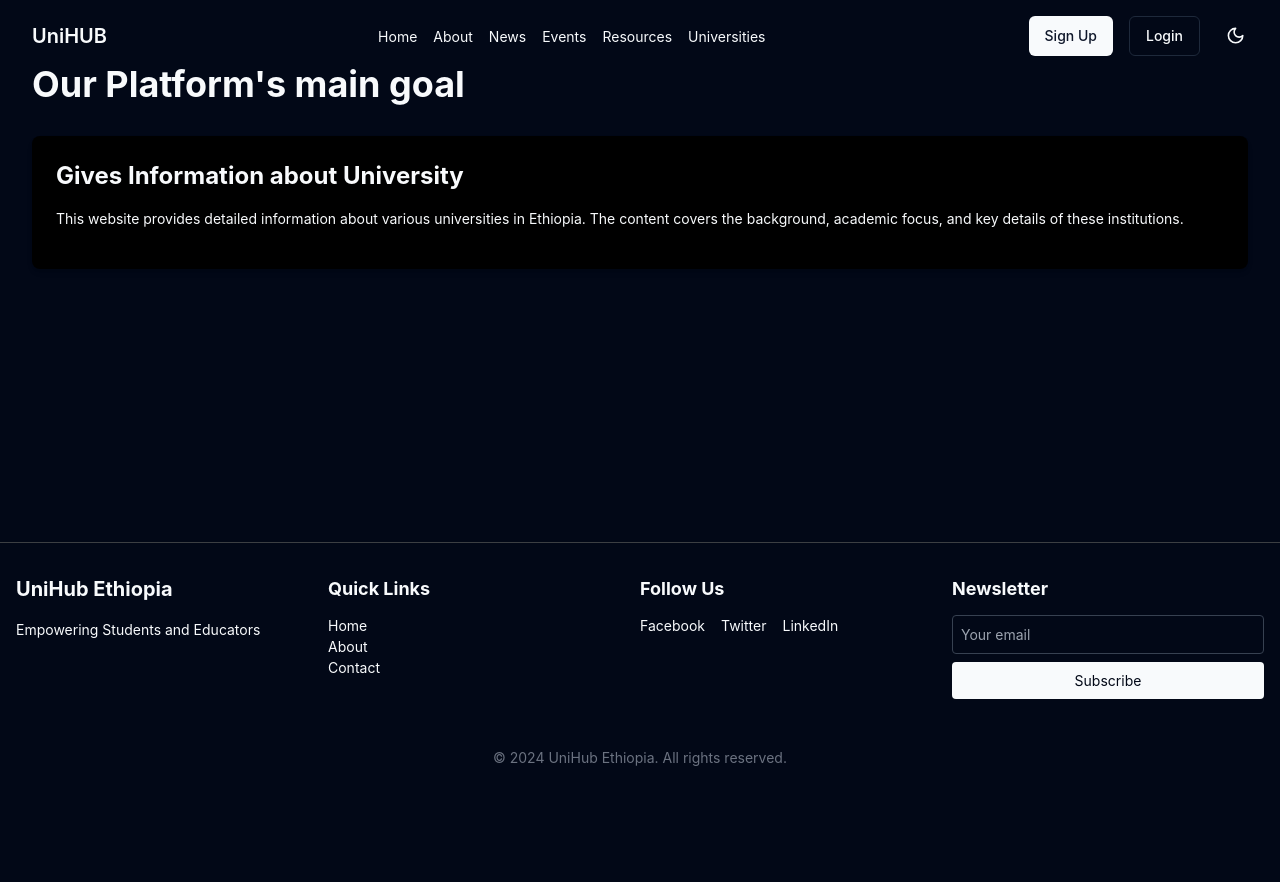
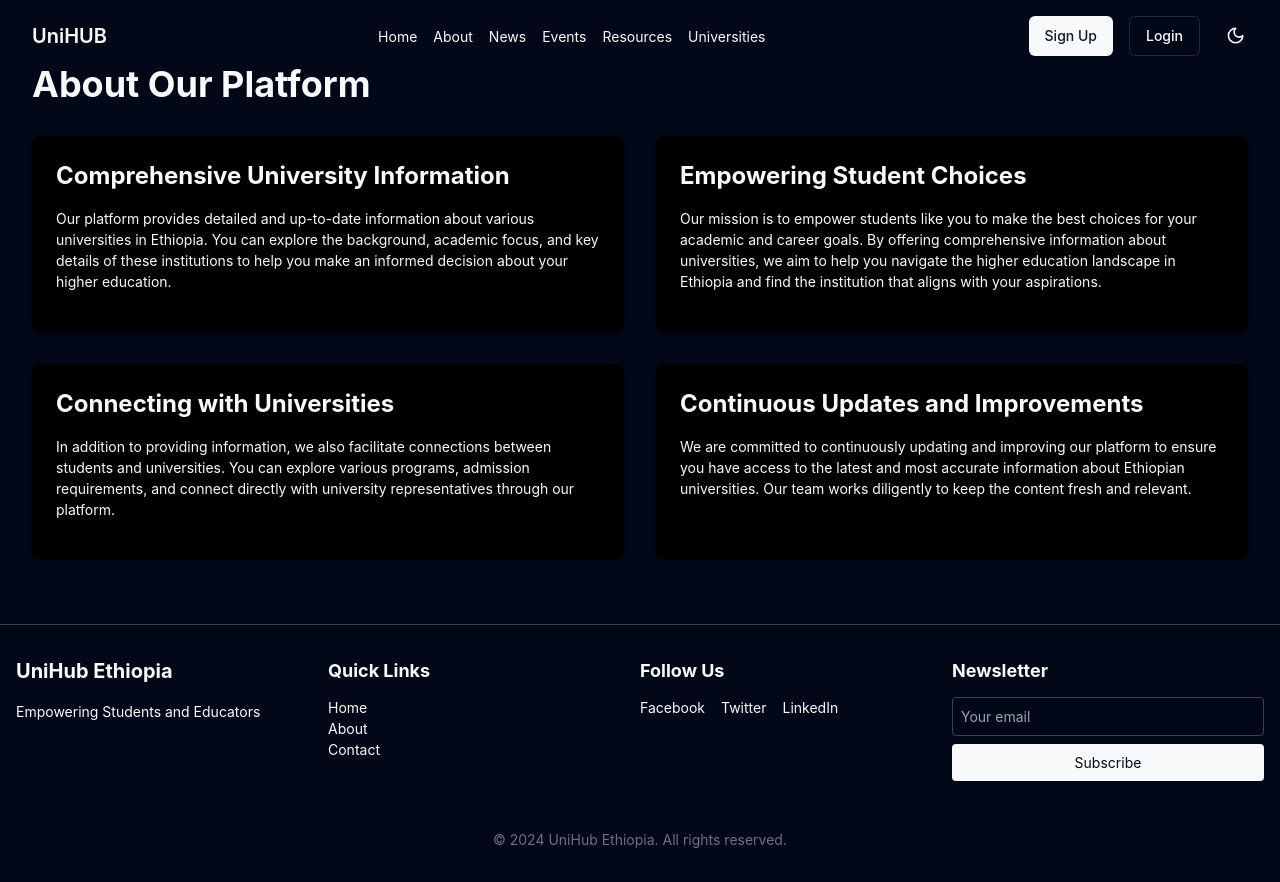
Before and after one commit to M1cK3yM/Education_Resources_and_Tutorial_Platform, a React (Vite) app in the folder front-end/UniHub Ethiopia/: page /about in a window 1280 px wide. Before the commit the page ends 800 px from the top, so only its background shows below. Built offline with nearby package versions, Linux system fonts and the light colour scheme; no server answers.

Commit message:
updates on about

```diff
--- a/front-end/UniHub Ethiopia/src/pages/aboutPage.jsx
+++ b/front-end/UniHub Ethiopia/src/pages/aboutPage.jsx
@@ -3,18 +3,36 @@ import React from 'react';
 function AboutPage() {
   return (
     <div className="container mx-auto py-16">
-      <h1 className="text-4xl font-bold mb-8">Our Platform's main goal</h1>
+      <h1 className="text-4xl font-bold mb-8">About Our Platform</h1>
 
-      <div className="grid grid-cols-1 gap-8">
+      <div className="grid grid-cols-1 md:grid-cols-2 gap-8">
         <div className="bg-black shadow-md rounded-lg p-6">
-          <h2 className="text-2xl font-bold mb-4"> Gives Information about University</h2>
+          <h2 className="text-2xl font-bold mb-4">Comprehensive University Information</h2>
           <p className="mb-4">
-            This website provides detailed information about various universities in Ethiopia. The content covers the background, academic focus, and key details of these institutions.
+            Our platform provides detailed and up-to-date information about various universities in Ethiopia. You can explore the background, academic focus, and key details of these institutions to help you make an informed decision about your higher education.
           </p>
-
         </div>
 
+        <div className="bg-black shadow-md rounded-lg p-6">
+          <h2 className="text-2xl font-bold mb-4">Empowering Student Choices</h2>
+          <p className="mb-4">
+            Our mission is to empower students like you to make the best choices for your academic and career goals. By offering comprehensive information about universities, we aim to help you navigate the higher education landscape in Ethiopia and find the institution that aligns with your aspirations.
+          </p>
+        </div>
 
+        <div className="bg-black shadow-md rounded-lg p-6">
+          <h2 className="text-2xl font-bold mb-4">Connecting with Universities</h2>
+          <p className="mb-4">
+            In addition to providing information, we also facilitate connections between students and universities. You can explore various programs, admission requirements, and connect directly with university representatives through our platform.
+          </p>
+        </div>
+
+        <div className="bg-black shadow-md rounded-lg p-6">
+          <h2 className="text-2xl font-bold mb-4">Continuous Updates and Improvements</h2>
+          <p className="mb-4">
+            We are committed to continuously updating and improving our platform to ensure you have access to the latest and most accurate information about Ethiopian universities. Our team works diligently to keep the content fresh and relevant.
+          </p>
+        </div>
       </div>
     </div>
   );
```
